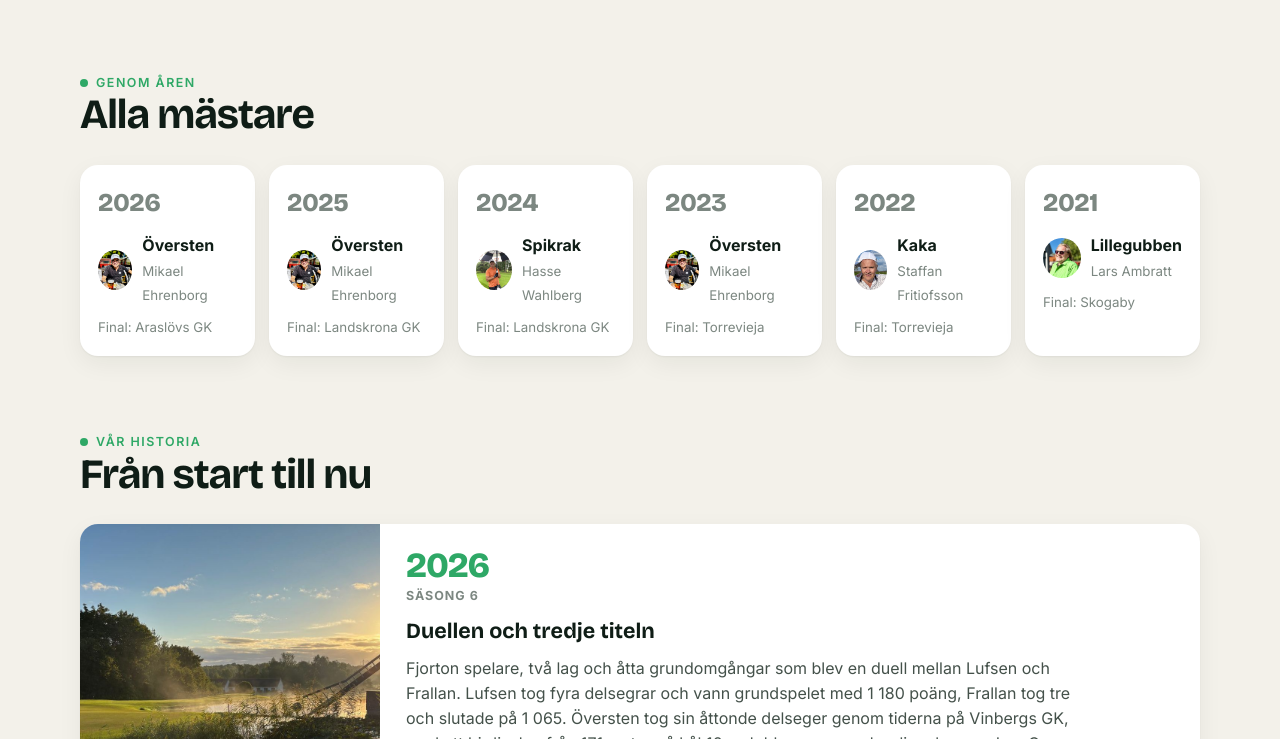
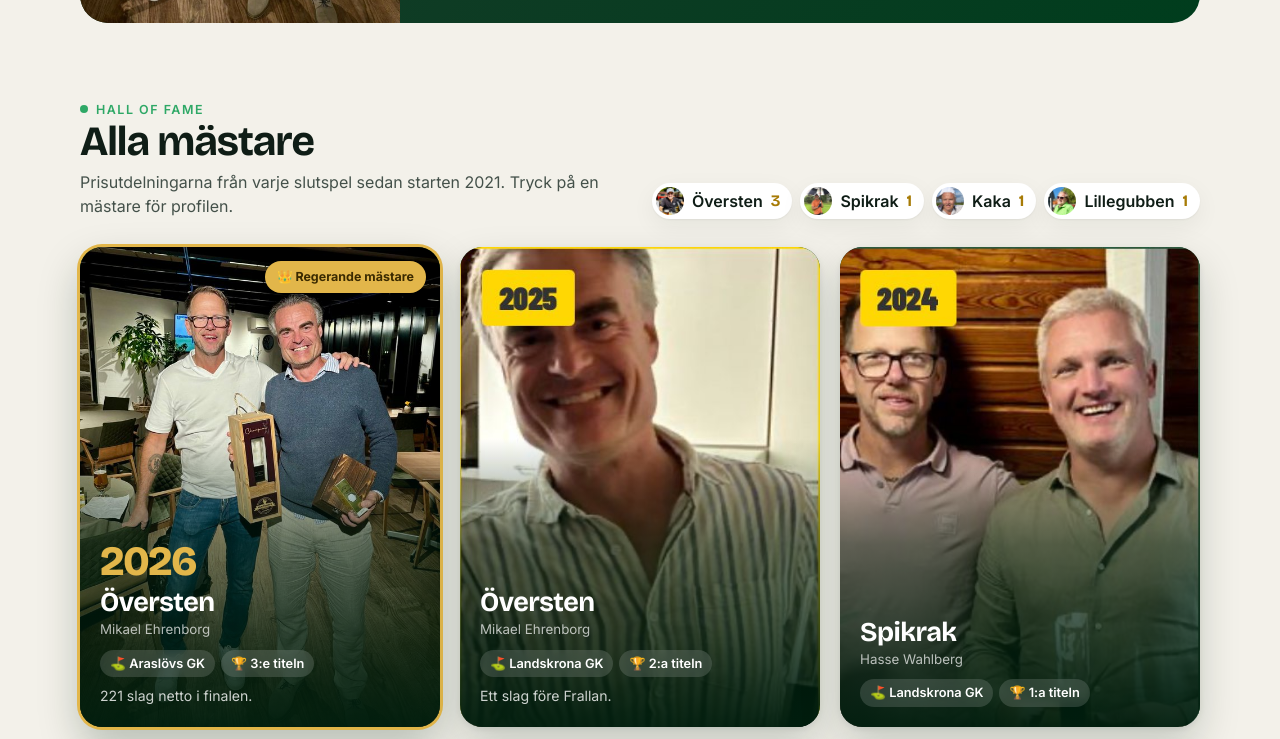
Before and after one commit to hgmtouren/hgmtouren, a plain HTML site: page mastare/index.html in a window 1280 px wide. Shown: the part 821-1560 px from the top of the page. Drawn offline with nearby package versions, Linux system fonts and the light colour scheme.

Commit message:
Alla mästare som Hall of Fame med prisutdelningsbilder
- Stora kort per år med bild från prisutdelningen, finalbana,
  vilken titel i ordningen och kommentar
- Regerande mästare markerad, antal titlar per spelare överst
- Bilderna 2021–2025 från gamla mästarsidan i väntan på originalen

Co-Authored-By: Claude Opus 5.5 <noreply@anthropic.com>
Claude-Session: https://claude.ai/code/session_015vn66uViAhqPcBvLXKVcfZ

```diff
--- a/assets/css/style.css
+++ b/assets/css/style.css
@@ -474,3 +474,29 @@ a { color: inherit; }
 .p-season-label.flash { animation: flash 1.2s ease-out; }
 @keyframes flash { 0% { background: var(--accent); } 100% { background: var(--surface-2); } }
 @media (prefers-reduced-motion: reduce) { .p-season-label.flash { animation: none; } }
+
+/* ── Hall of Fame ───────────────────────────── */
+.title-count { display: flex; flex-wrap: wrap; gap: 8px; }
+.tc { display: inline-flex; align-items: center; gap: 8px; background: var(--surface); border-radius: 999px; padding: 4px 12px 4px 4px; font-weight: 600; box-shadow: var(--shadow); }
+.tc img { width: 28px; height: 28px; border-radius: 50%; object-fit: cover; }
+.tc b { font-family: var(--display); color: #a77b06; }
+.hof-grid { display: grid; grid-template-columns: repeat(3, minmax(0, 1fr)); gap: 20px; }
+@media (max-width: 900px) { .hof-grid { grid-template-columns: repeat(2, minmax(0, 1fr)); gap: 14px; } }
+@media (max-width: 480px) { .hof-grid { grid-template-columns: 1fr; } }
+.hof { position: relative; border-radius: 22px; overflow: hidden; background: var(--forest); color: #fff; cursor: pointer; box-shadow: 0 2px 6px rgba(0,0,0,.08), 0 18px 40px rgba(0,40,20,.18); transition: transform .2s; }
+.hof:hover { transform: translateY(-4px); }
+.hof:focus-visible { outline: 3px solid var(--accent); outline-offset: 3px; }
+.hof-img { aspect-ratio: 3 / 4; overflow: hidden; }
+.hof-img img { width: 100%; height: 100%; object-fit: cover; object-position: center top; transition: transform .5s; }
+.hof:hover .hof-img img { transform: scale(1.04); }
+.hof::after { content: ""; position: absolute; inset: 0; background: linear-gradient(180deg, transparent 40%, rgba(0,30,14,.55) 62%, rgba(0,30,14,.96)); pointer-events: none; }
+.hof-body { position: absolute; left: 0; right: 0; bottom: 0; z-index: 1; padding: 18px 20px 20px; display: grid; gap: 2px; }
+.hof-year { font-family: var(--display); font-weight: 800; font-size: 2.6rem; line-height: 1; letter-spacing: -.04em; color: var(--gold); }
+.hof h3 { font-family: var(--display); font-size: 1.7rem; letter-spacing: -.02em; line-height: 1.05; margin-top: 4px; }
+.hof small { color: rgba(255,255,255,.7); }
+.hof-meta { display: flex; flex-wrap: wrap; gap: 6px; margin-top: 8px; }
+.hof-meta span { background: rgba(255,255,255,.14); backdrop-filter: blur(6px); border-radius: 999px; padding: 4px 10px; font-size: .8rem; font-weight: 600; }
+.hof p { color: rgba(255,255,255,.8); font-size: .88rem; margin-top: 6px; }
+.hof-pill { position: absolute; top: 14px; right: 14px; z-index: 1; background: var(--gold); color: #3a2a00; font-weight: 800; font-size: .78rem; padding: 6px 12px; border-radius: 999px; box-shadow: 0 4px 14px rgba(0,0,0,.25); }
+.hof-current { box-shadow: 0 0 0 3px var(--gold), 0 18px 40px rgba(0,40,20,.25); }
+@media (max-width: 480px) { .hof-img { aspect-ratio: 4 / 5; } }
--- a/assets/js/data.js
+++ b/assets/js/data.js
@@ -152,13 +152,13 @@ window.HGM = {
   },
 
   champions: [
-    { year: 2026, player: "oversten", venue: "Araslövs GK", note: "221 slag netto i finalen",
+    { year: 2026, photo: "mastare/2026.jpg", player: "oversten", venue: "Araslövs GK", note: "221 slag netto i finalen",
       awards: [["Bästa puttaren", "spikrak"], ["Lilla Rundan", "frallan"]] },
-    { year: 2025, player: "oversten", venue: "Landskrona GK", note: "ett slag före Frallan" },
-    { year: 2024, player: "spikrak", venue: "Landskrona GK" },
-    { year: 2023, player: "oversten", venue: "Torrevieja", note: "ett slag före Spikrak" },
-    { year: 2022, player: "kaka", venue: "Torrevieja", note: "avgjort på sista hålet" },
-    { year: 2021, player: "lillegubben", venue: "Skogaby" }
+    { year: 2025, photo: "mastare/2025.jpg", photoBadge: true, player: "oversten", venue: "Landskrona GK", note: "ett slag före Frallan" },
+    { year: 2024, photo: "mastare/2024.jpg", photoBadge: true, player: "spikrak", venue: "Landskrona GK" },
+    { year: 2023, photo: "mastare/2023.jpg", photoBadge: true, player: "oversten", venue: "Torrevieja", note: "ett slag före Spikrak" },
+    { year: 2022, photo: "mastare/2022.jpg", photoBadge: true, player: "kaka", venue: "Torrevieja", note: "avgjort på sista hålet" },
+    { year: 2021, photo: "mastare/2021.jpg", photoBadge: true, player: "lillegubben", venue: "Skogaby" }
   ],
 
   /* Vinnare av grundomgångarna (poängställningen) */
--- a/assets/js/site.js
+++ b/assets/js/site.js
@@ -114,7 +114,7 @@
   function champFeature() {
     const c = H.champions[0], p = H.byId(c.player);
     return `<div class="champ-feature">
-      <img src="${img(p)}" alt="${esc(p.nick)}">
+      <img src="${c.photo ? ROOT + "assets/img/" + c.photo : img(p)}" alt="${esc(p.nick)}" style="object-position:center 30%">
       <div class="body">
         <span class="eyebrow">Mästare ${c.year}${c.venue ? " · " + esc(c.venue) : ""}</span>
         <h3>${esc(p.nick)}</h3>
@@ -270,11 +270,28 @@
   fill("[data-champ-feature]", champFeature());
   fill("[data-formats]", H.formats.map(f => `<div class="card fmt reveal"><h3>${esc(f.name)}</h3><p>${esc(f.desc)}</p></div>`).join(""));
   fill("[data-rules]", H.rules.map(r => `<li>${esc(r)}</li>`).join(""));
-  fill("[data-champ-list]", H.champions.map(c => {
+  const ordinal = n => n + (n === 1 || n === 2 ? ":a" : ":e");
+  fill("[data-champ-list]", H.champions.map((c, i) => {
     const p = H.byId(c.player);
-    return `<div class="card champ"><span class="yr">${c.year}</span>
-      <div class="p"><img src="${img(p)}" alt="" loading="lazy"><div><b>${esc(p.nick)}</b><br><small style="color:var(--muted)">${esc(p.name)}</small></div></div>${c.venue ? `<small style="color:var(--muted)">Final: ${esc(c.venue)}</small>` : ""}</div>`;
+    const nth = H.champions.filter(x => x.player === c.player && x.year <= c.year).length;
+    return `<article class="hof ${i === 0 ? "hof-current" : ""}" data-profile="${p.id}" tabindex="0" role="button" aria-label="${esc(p.nick)}, mästare ${c.year}">
+      <div class="hof-img"><img src="${ROOT}assets/img/${c.photo || ""}" alt="Prisutdelning ${c.year}" loading="lazy" onerror="this.src='${img(p)}'"></div>
+      ${i === 0 ? `<span class="hof-pill">👑 Regerande mästare</span>` : ""}
+      <div class="hof-body">
+        ${c.photoBadge ? "" : `<span class="hof-year">${c.year}</span>`}
+        <h3>${esc(p.nick)}</h3>
+        <small>${esc(p.name)}</small>
+        <div class="hof-meta">
+          ${c.venue ? `<span>⛳ ${esc(c.venue)}</span>` : ""}
+          <span>🏆 ${ordinal(nth)} titeln</span>
+        </div>
+        ${c.note ? `<p>${esc(c.note.charAt(0).toUpperCase() + c.note.slice(1))}.</p>` : ""}
+      </div>
+    </article>`;
   }).join(""));
+  const titleCount = {}; H.champions.forEach(c => titleCount[c.player] = (titleCount[c.player] || 0) + 1);
+  fill("[data-title-count]", Object.entries(titleCount).sort((a, b) => b[1] - a[1]).map(([id, n]) => { const p = H.byId(id);
+    return `<span class="tc"><img src="${img(p)}" alt="">${esc(p.nick)} <b>${n}</b></span>`; }).join(""));
   fill("[data-timeline]", [...H.history].reverse().map(h => {
     const facts = [["Final", h.final ? esc(h.final) : null], ["Mästare", h.champion ? esc(H.byId(h.champion).nick) : null], ["Grundspelet", h.grund ? esc(H.byId(h.grund).nick) : null]].filter(f => f[1]);
     return `<article class="card tl tl-rich">
--- a/mastare/index.html
+++ b/mastare/index.html
@@ -28,8 +28,10 @@
 </section>
 <section class="section" style="padding-top:0">
   <div class="wrap">
-    <div class="section-head"><div><span class="eyebrow">Genom åren</span><h2>Alla mästare</h2></div></div>
-    <div class="champ-list" data-champ-list></div>
+    <div class="section-head"><div><span class="eyebrow">Hall of Fame</span><h2>Alla mästare</h2>
+      <p>Prisutdelningarna från varje slutspel sedan starten 2021. Tryck på en mästare för profilen.</p></div>
+      <div class="title-count" data-title-count></div></div>
+    <div class="hof-grid" data-champ-list></div>
   </div>
 </section>
 <section class="section" style="padding-top:0">
```
Also changed, not shown: assets/img/mastare/2021.jpg (added), assets/img/mastare/2022.jpg (added), assets/img/mastare/2023.jpg (added), assets/img/mastare/2024.jpg (added), assets/img/mastare/2025.jpg (added), assets/img/mastare/2026.jpg (added).
